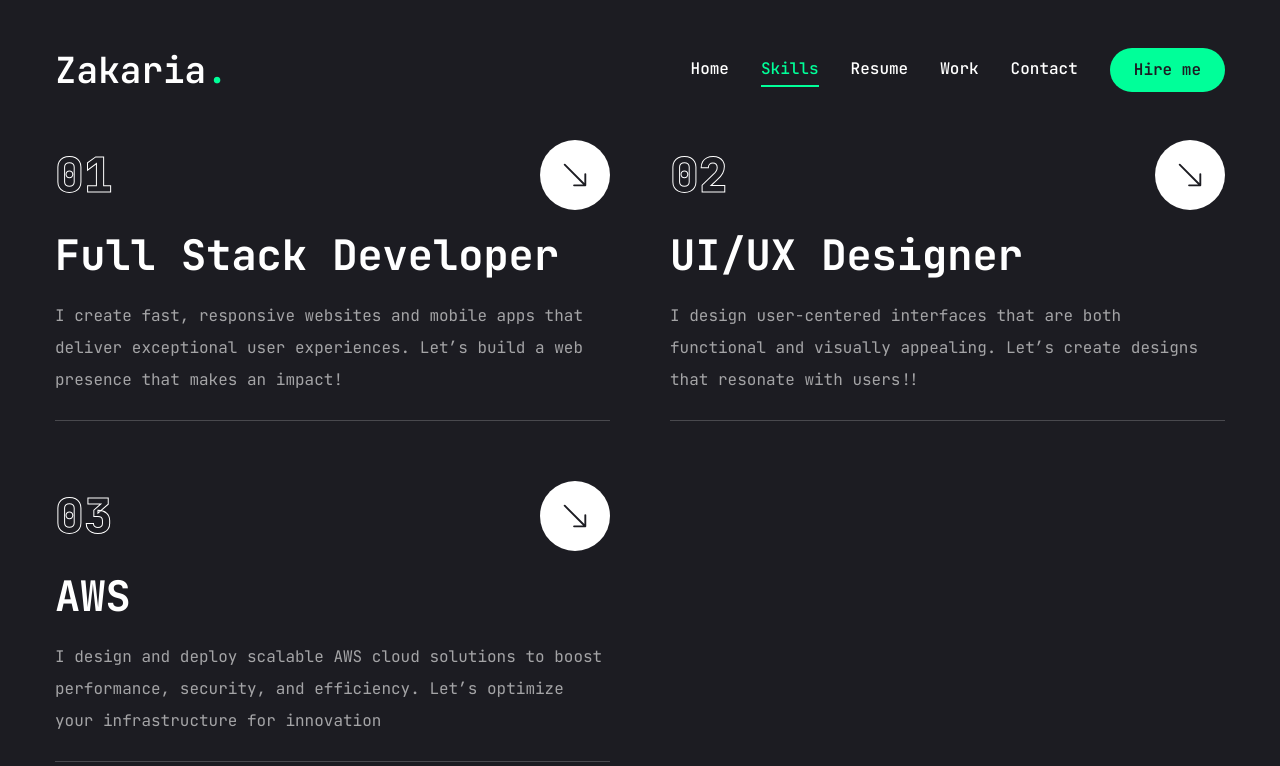
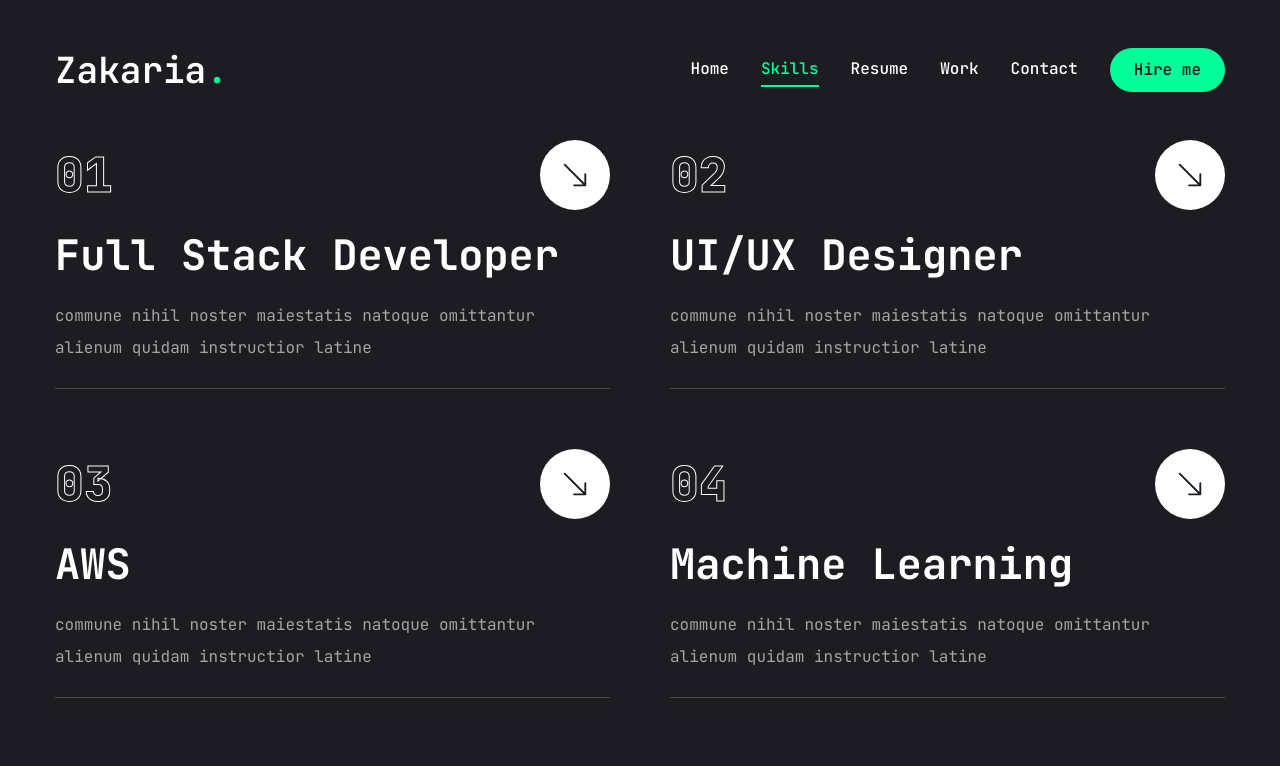
Before and after one commit to levisstrauss/portfolio, a Next.js app: page /skills in a window 1280 px wide. Shown: the top 766 px of the page. Built offline with nearby package versions, Linux system fonts and the light colour scheme.

Commit message:
Image fixed

```diff
--- a/app/resume/page.jsx
+++ b/app/resume/page.jsx
@@ -58,16 +58,16 @@ const experience = {
     title: 'My experience',
     description: "Magna Podio aut doldrums ut query. Molest aut query qualm.Ut est supernatural aut non",
     items: [
-        {
-            company: "Amazon",
-            position: "Associate",
-            duration: "3 Months ago"
-        },
-        {
-            company: "UPS",
-            position: "Front Line Supervisor",
-            duration: "2 Years ago"
-        }
+        // {
+        //     company: "Amazon",
+        //     position: "Associate",
+        //     duration: "3 Months ago"
+        // },
+        // {
+        //     company: "UPS",
+        //     position: "Front Line Supervisor",
+        //     duration: "2 Years ago"
+        // }
     ]
 }
 
--- a/app/skills/page.jsx
+++ b/app/skills/page.jsx
@@ -9,20 +9,30 @@ const skills = [
     {
         num: '01',
         title: 'Full Stack Developer',
-        description: "I create fast, responsive websites and mobile apps that deliver exceptional user experiences. Let’s build a web presence that makes an impact!",
+        // description: "I create fast, responsive websites and mobile apps that deliver exceptional user experiences. Let’s build a web presence that makes an impact!",
+        description: "commune nihil noster maiestatis natoque omittantur alienum quidam instructior latine",
         href: " ",
     },
     {
         num: '02',
         title: 'UI/UX Designer',
-        description: "I design user-centered interfaces that are both functional and visually appealing. Let’s create designs that resonate with users!!",
+        // description: "I design user-centered interfaces that are both functional and visually appealing. Let’s create designs that resonate with users!!",
+        description: "commune nihil noster maiestatis natoque omittantur alienum quidam instructior latine",
         href: " ",
     },
     {
         num: '03',
         title: 'AWS',
-        description: "I design and deploy scalable AWS cloud solutions to boost performance, security, and efficiency. Let’s optimize your infrastructure for innovation",
+        // description: "I design and deploy scalable AWS cloud solutions to boost performance, security, and efficiency. Let’s optimize your infrastructure for innovation",
+        description: "commune nihil noster maiestatis natoque omittantur alienum quidam instructior latine",
         href: " ",
+    },
+    {
+        num: '04',
+        title: 'Machine Learning',
+        // description: "ML",
+        description: "commune nihil noster maiestatis natoque omittantur alienum quidam instructior latine",
+        href: "",
     }
 ]
 
--- a/app/work/page.jsx
+++ b/app/work/page.jsx
@@ -126,7 +126,7 @@ const Work = () => {
                                            </div>
                                            {/*------------ Image --------------------*/}
                                            <div className="relative w-full h-full">
-                                               <Image src={project.image}  fill className="object-fill" alt="" />
+                                               <Image src={project.image}  fill className="object-fit" alt="" />
                                            </div>
                                        </div>
                                    </SwiperSlide>
--- a/components/Stairs.jsx
+++ b/components/Stairs.jsx
@@ -12,7 +12,6 @@ const stairAnimation = {
         top: ["100%", "0%"],
     },
 }
-
 const reverseIndex = (index) => {
     const totalStates = 6;
     return totalStates - index - 1;
```
Also changed, not shown: public/assets/dashboard.png (deleted), public/assets/dashboards.png (added).
